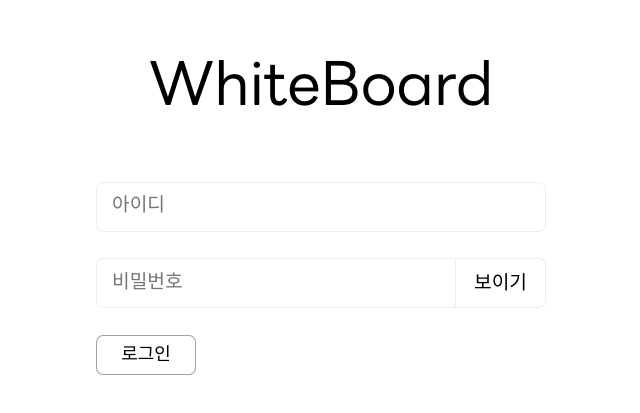
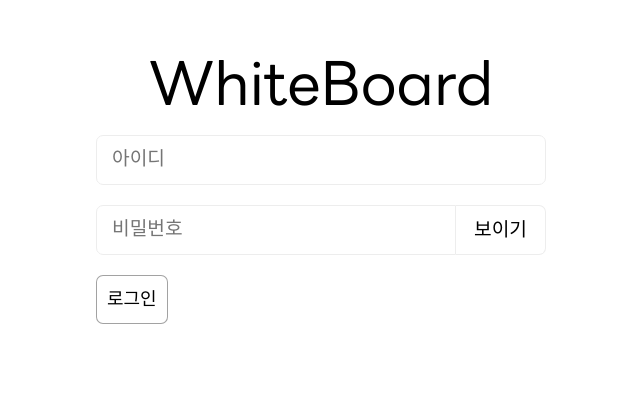
Before and after one commit to Durn02/whiteboard, a React (Create React App) app: page /signin in a window 1280 px wide. Shown: the part 155-568 px from the top of the page, without its empty margins (319-959 px from the left). Built offline with nearby package versions, Linux system fonts and the light colour scheme; a web font is replaced by a local one.

Commit message:
Design: 기본 컴포넌트의 가로세로 길이 제한 없앰
컴포넌트를 일일이 만들었으나 다시 페이지 안 container의 css로 컴포넌트 크기를 적용함

```diff
--- a/src/components/Button/SigninButton/SigninButton.jsx
+++ /dev/null
@@ -1,12 +0,0 @@
-import Button from "../Button";
-import style from "./SigninButton.module.css";
-
-const SigninButton = ({ placeholder, onClick }) => {
-  return (
-    <div className={style.buttonContainer}>
-      <Button placeholder={placeholder} onClick={onClick} />
-    </div>
-  );
-};
-
-export default SigninButton;
--- a/src/components/Button/SigninButton/SigninButton.module.css
+++ /dev/null
@@ -1,7 +0,0 @@
-.buttonContainer {
-  display: flex;
-  flex-direction: column;
-  justify-content: center;
-  width: 100px;
-  height: 40px;
-}
--- a/src/components/Input/SigninInput/SigninInput.jsx
+++ /dev/null
@@ -1,12 +0,0 @@
-import Input from "../Input";
-import style from "./SigninInput.module.css";
-
-const SigninInput = ({ placeholder }) => {
-  return (
-    <div className={style.inputContainer}>
-      <Input placeholder={placeholder} />
-    </div>
-  );
-};
-
-export default SigninInput;
--- a/src/components/Input/SigninInput/SigninInput.module.css
+++ /dev/null
@@ -1,7 +0,0 @@
-.inputContainer {
-  display: flex;
-  flex-direction: column;
-  justify-content: space-between;
-  width: 450px;
-  height: 50px;
-}
--- a/src/components/Input/SigninPwInput/SigninPwInput.jsx
+++ /dev/null
@@ -1,12 +0,0 @@
-import PwInput from "../PwInput/PwInput";
-import style from "./SigninPwInput.module.css";
-
-const SigninPwInput = () => {
-  return (
-    <div className={style.inputContainer}>
-      <PwInput />
-    </div>
-  );
-};
-
-export default SigninPwInput;
--- a/src/components/Input/SigninPwInput/SigninPwInput.module.css
+++ /dev/null
@@ -1,7 +0,0 @@
-.inputContainer {
-  display: flex;
-  flex-direction: column;
-  justify-content: space-between;
-  width: 450px;
-  height: 50px;
-}
--- a/src/components/Select/Select.module.css
+++ b/src/components/Select/Select.module.css
@@ -1,6 +1,6 @@
 .select {
-  width: 450px;
-  height: 50px;
+  width: 100%;
+  height: 100%;
   background-color: white;
   border: 1px solid #ededed;
   border-radius: 7px;
--- a/src/pages/ProfessorHomePage/ProfessorHomePage.module.css
+++ b/src/pages/ProfessorHomePage/ProfessorHomePage.module.css
@@ -2,6 +2,7 @@
   margin-left: 50px;
   margin-bottom: 10px;
   font-size: x-large;
+  font-family: "korean";
 }
 
 .container {
--- a/src/pages/SigninPage/SigninPage.jsx
+++ b/src/pages/SigninPage/SigninPage.jsx
@@ -1,19 +1,25 @@
 import { Link } from "react-router-dom";
-import SigninInput from "../../components/Input/SigninInput/SigninInput";
-import SigninPwInput from "../../components/Input/SigninPwInput/SigninPwInput";
-import SigninButton from "../../components/Button/SigninButton/SigninButton";
+import Input from "../../components/Input/Input";
+import PwInput from "../../components/Input/PwInput/PwInput";
+import Button from "../../components/Button/Button";
 import style from "./SigninPage.module.css";
 
 const SigninPage = () => {
   return (
     <div className={style.container}>
       <div className={style.signinbox}>
-        <div className={style.title}>
+        <div className={style.titleContainer}>
           <Link to={"/"}>WhiteBoard</Link>
         </div>
-        <SigninInput placeholder={"아이디"} />
-        <SigninPwInput />
-        <SigninButton placeholder={"로그인"} />
+        <div className={style.inputContainer}>
+          <Input placeholder={"아이디"} />
+        </div>
+        <div className={style.inputContainer}>
+          <PwInput />
+        </div>
+        <div className={style.buttonContainer}>
+          <Button placeholder={"로그인"} />
+        </div>
       </div>
     </div>
   );
--- a/src/pages/SigninPage/SigninPage.module.css
+++ b/src/pages/SigninPage/SigninPage.module.css
@@ -1,27 +1,38 @@
 .container {
+  width: 100%;
+  height: 100%;
+  position: fixed;
+  top: 0;
+  left: 0;
   display: flex;
-  flex-wrap: wrap;
-  align-items: center;
-  justify-content: space-between;
-  width: 100vw;
-  height: 100vh;
-  flex-direction: column;
+  justify-content: center;
+  top: 200px;
 }
 
 .signinbox {
-  /* background-color: red; */
+  width: 450px;
+  height: 40%;
+}
+
+.titleContainer {
+  display: flex;
+  justify-content: center;
+  text-align: center;
+  font-size: 60px;
+  font-family: "english";
+  width: 100%;
+  height: fit-content;
+}
+
+.inputContainer {
   display: flex;
   flex-direction: column;
-  box-sizing: border-box;
-  margin-top: 200px;
+  justify-content: space-between;
+  width: 450px;
+  height: 50px;
+  margin-bottom: 20px;
+}
+.buttonContainer {
   width: fit-content;
-  height: 330px;
-  justify-content: space-between;
-  font-family: "english", "korean";
-
-  & .title {
-    text-align: center;
-    font-size: 60px;
-    margin-bottom: 20px;
-  }
+  height: fit-content;
 }
--- a/src/pages/SignupPage/SignupPage.jsx
+++ b/src/pages/SignupPage/SignupPage.jsx
@@ -1,23 +1,35 @@
 import { Link } from "react-router-dom";
 import Select from "../../components/Select/Select";
-import SignupInput from "../../components/Input/SigninInput/SigninInput";
-import SignupPwInput from "../../components/Input/SigninPwInput/SigninPwInput";
-import SignupButton from "../../components/Button/SigninButton/SigninButton";
+import Input from "../../components/Input/Input";
+import PwInput from "../../components/Input/PwInput/PwInput";
+import Button from "../../components/Button/Button";
 import style from "./SignupPage.module.css";
 
 const SignupPage = () => {
   return (
     <div className={style.container}>
       <div className={style.signupbox}>
-        <div className={style.title}>
+        <div className={style.titleContainer}>
           <Link to={"/"}>WhiteBoard</Link>
         </div>
-        <SignupInput placeholder={"아이디"} />
-        <SignupPwInput />
-        <SignupInput placeholder={"이름"} />
-        <SignupInput placeholder={"학번"} />
-        <Select />
-        <SignupButton placeholder={"회원가입"} />
+        <div className={style.inputContainer}>
+          <Input placeholder={"아이디"} />
+        </div>
+        <div className={style.inputContainer}>
+          <PwInput />
+        </div>
+        <div className={style.inputContainer}>
+          <Input placeholder={"이름"} />
+        </div>
+        <div className={style.inputContainer}>
+          <Input placeholder={"학번"} />
+        </div>
+        <div className={style.inputContainer}>
+          <Select />
+        </div>
+        <div className={style.buttonContainer}>
+          <Button placeholder="회원가입" />
+        </div>
       </div>
     </div>
   );
--- a/src/pages/SignupPage/SignupPage.module.css
+++ b/src/pages/SignupPage/SignupPage.module.css
@@ -1,25 +1,38 @@
 .container {
+  width: 100%;
+  height: 100%;
+  position: fixed;
+  top: 0;
+  left: 0;
   display: flex;
-  flex-wrap: wrap;
-  align-items: center;
-  justify-content: space-between;
-  width: 100vw;
-  height: 100vh;
-  flex-direction: column;
+  justify-content: center;
+  top: 100px;
 }
 
-.signupbox {
+.signinbox {
+  width: 450px;
+  height: 40%;
+}
+
+.titleContainer {
+  display: flex;
+  justify-content: center;
+  text-align: center;
+  font-size: 60px;
+  font-family: "english";
+  width: 100%;
+  height: fit-content;
+}
+
+.inputContainer {
   display: flex;
   flex-direction: column;
   justify-content: space-between;
-  margin-top: 100px;
+  width: 450px;
+  height: 50px;
+  margin-bottom: 20px;
+}
+.buttonContainer {
   width: fit-content;
-  height: 510px;
-  font-family: "english", "korean";
-
-  & .title {
-    text-align: center;
-    font-size: 60px;
-    margin-bottom: 20px;
-  }
+  height: fit-content;
 }
```
